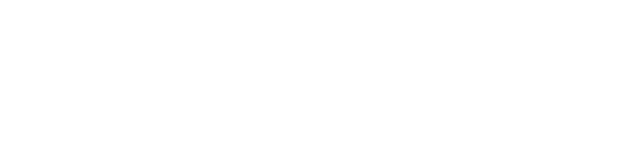
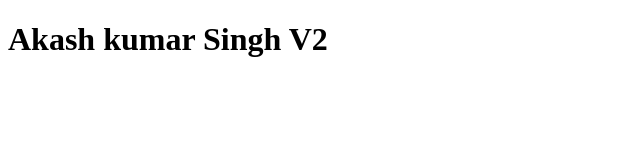
Before and after one commit to AkashMountBlue/practice-repo, a plain HTML site: page index.html in a window 1280 px wide. Shown: the whole page, without its empty margins (0-640 px from the left). Drawn offline with Linux system fonts and the light colour scheme.

Commit message:
This is Version2 of index.html

```diff
--- a/index.html
+++ b/index.html
@@ -6,6 +6,7 @@
     <title>Document</title>
 </head>
 <body>
+    <h1>Akash kumar Singh <span>V2</span></h1>
 
 </body>
 </html>
```
